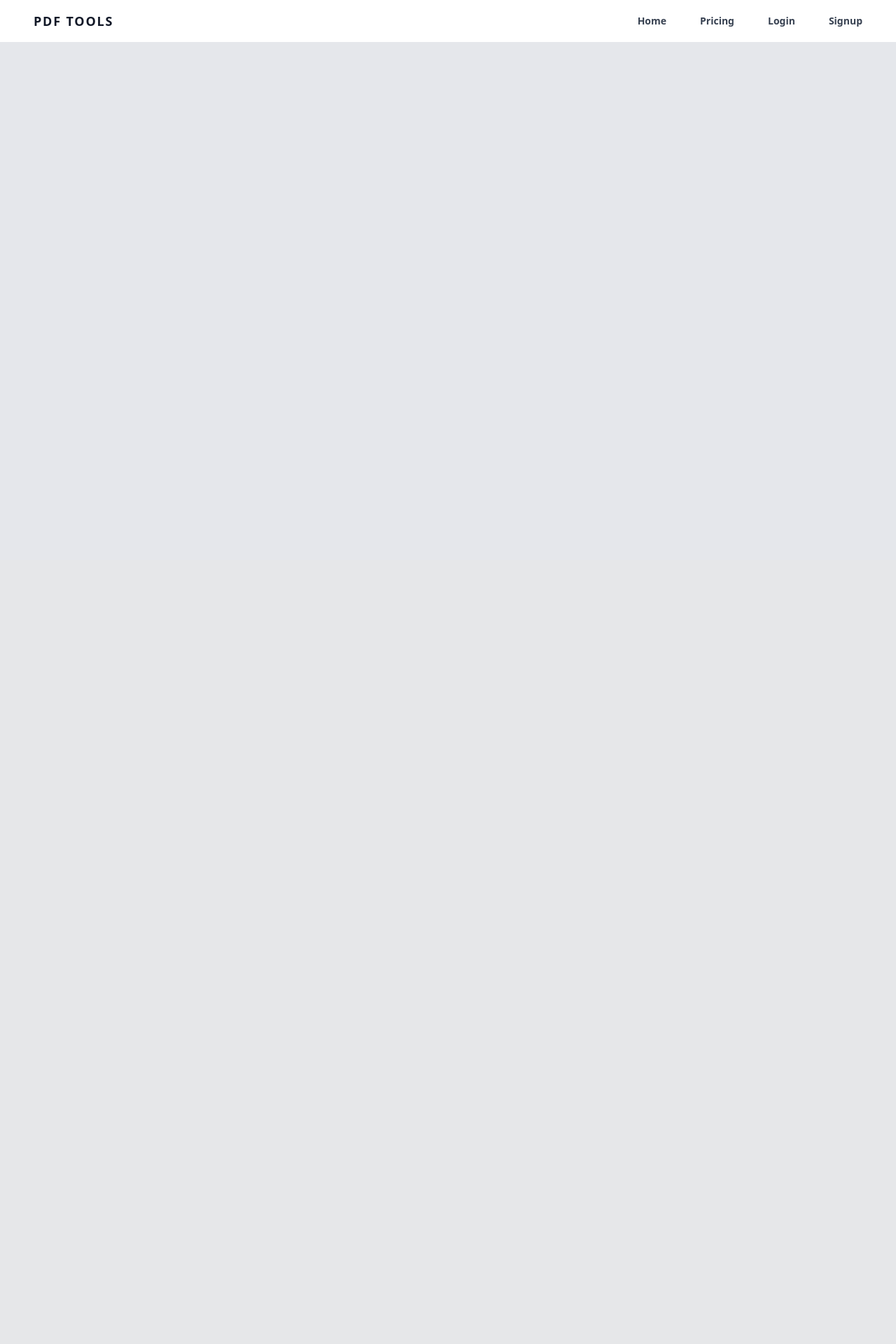
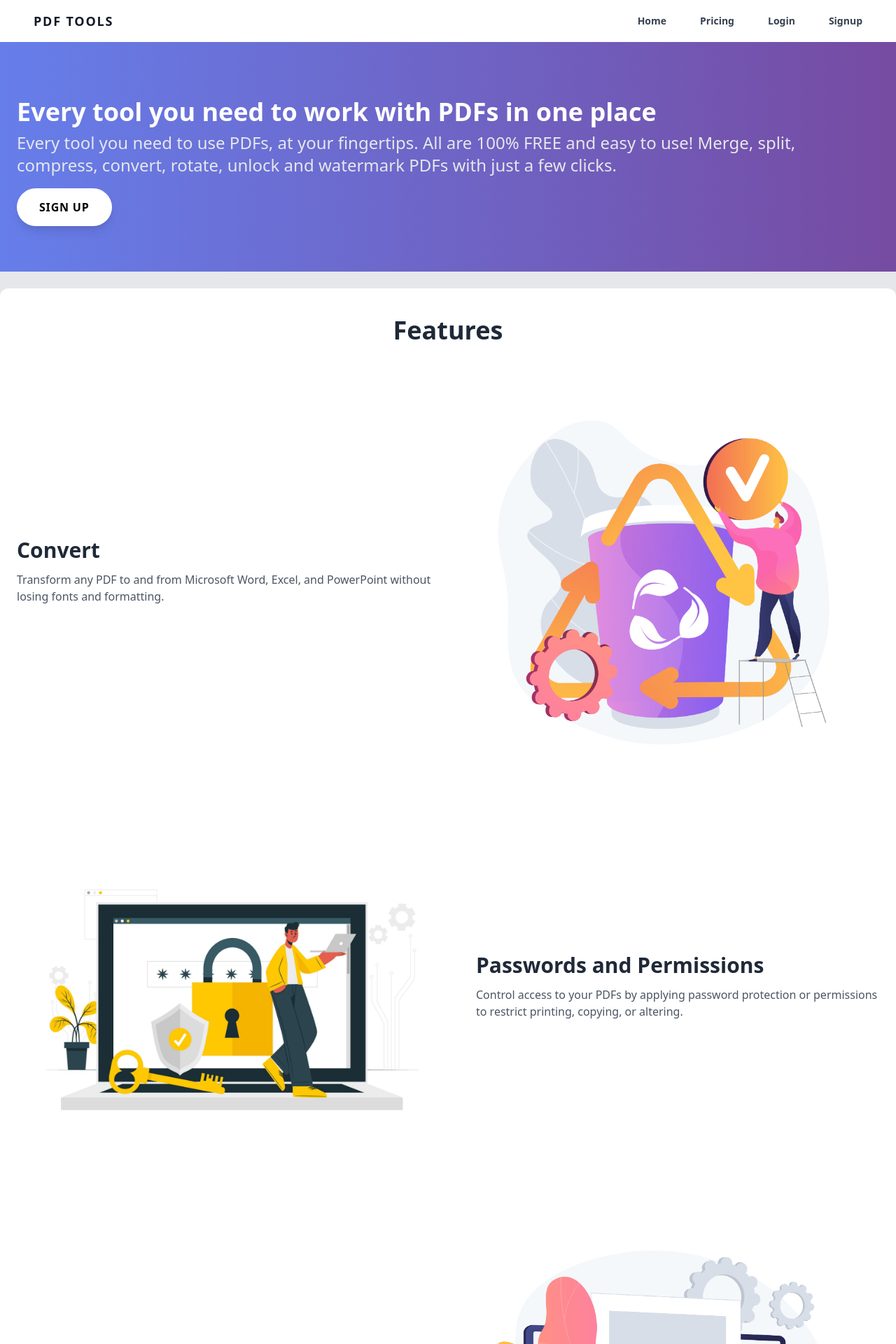
Before and after one commit to ysfesr/PDF-Tools, a Django app: page / in a window 1280 px wide. Shown: the top 1920 px of the page at 70% size. Before the commit the page ends 60 px from the top, so only its background shows below. Run offline with Django 3.2, Linux system fonts and the light colour scheme; some libraries are stand-ins or nearby versions.

Commit message:
add a landing page

```diff
--- a/core/urls.py
+++ b/core/urls.py
@@ -24,4 +24,4 @@ urlpatterns = [
     path('', include('pdf_tools.urls')),
 ]
 
-#+ static(settings.MEDIA_URL, document_root=settings.MEDIA_ROOT)
+urlpatterns += static(settings.MEDIA_URL, document_root=settings.MEDIA_ROOT)
--- a/pdf_tools/templates/base.html
+++ b/pdf_tools/templates/base.html
@@ -11,6 +11,7 @@
     {% include 'navbar.html' %}
 
     {% block content %}{% endblock content %}
+
     <script src="https://cdn.jsdelivr.net/gh/alpinejs/alpine@v2.x.x/dist/alpine.min.js" defer></script>
 </body>
 </html>
--- a/pdf_tools/templates/home.html
+++ b/pdf_tools/templates/home.html
@@ -1,4 +1,99 @@
 {% extends 'base.html' %}
+{% load static %}
 {% block content %}
+<!-- Hero -->
+<div class="py-20" style="background: linear-gradient(90deg, #667eea 0%, #764ba2 100%)">
+    <div class="container mx-auto px-6">
+    <h2 class="text-4xl font-bold mb-2 text-white">
+        Every tool you need to work with PDFs in one place
+    </h2>
+    <h3 class="text-2xl mb-8 text-gray-200">
+        Every tool you need to use PDFs, at your fingertips. All are 100% FREE and easy to use! Merge, split, compress, convert, rotate, unlock and watermark PDFs with just a few clicks.
+    </h3>
 
+    <a href='{% url 'signup' %}' class="bg-white font-bold rounded-full py-4 px-8 shadow-lg uppercase tracking-wider">
+        Sign up
+    </a>
+    </div>
+</div>
+
+<!-- Features -->
+<section class="container mx-auto px-6 p-10 bg-white my-6 rounded-xl shadow-xl">
+    <h2 class="text-4xl font-bold text-center text-gray-800 mb-8">
+    Features
+    </h2>
+    <div class="flex items-center flex-wrap mb-20">
+    <div class="w-full md:w-1/2">
+        <h4 class="text-3xl text-gray-800 font-bold mb-3">Convert</h4>
+        <p class="text-gray-600 mb-8">Transform any PDF to and from Microsoft Word, Excel, and PowerPoint without losing fonts and formatting.</p>
+    </div>
+    <div class="w-full md:w-1/2">
+        <img src="{% static 'img/1.jpg' %}" alt="Convert" />
+    </div>
+    </div>
+
+    <div class="flex items-center flex-wrap mb-20">
+    <div class="w-full md:w-1/2">
+        <img src="{% static 'img/2.jpg' %}" alt="Passwords and Permissions" />
+    </div>
+    <div class="w-full md:w-1/2 pl-10">
+        <h4 class="text-3xl text-gray-800 font-bold mb-3">Passwords and Permissions</h4>
+        <p class="text-gray-600 mb-8">Control access to your PDFs by applying password protection or permissions to restrict printing, copying, or altering.</p>
+    </div>
+    </div>
+
+    <div class="flex items-center flex-wrap mb-20">
+    <div class="w-full md:w-1/2">
+        <h4 class="text-3xl text-gray-800 font-bold mb-3">Merge & Compress</h4>
+        <p class="text-gray-600 mb-8">Shape your documents without losing their form</p>
+    </div>
+    <div class="w-full md:w-1/2">
+        <img src="{% static 'img/3.jpg' %}" alt="merge" />
+    </div>
+    </div>
+</section>
+
+<!-- Testimonials -->
+<section class="bg-gray-100">
+    <div class="container mx-auto px-6 py-20">
+    <h2 class="text-4xl font-bold text-center text-gray-800 mb-8">
+        Testimonials
+    </h2>
+    <div class="flex flex-wrap">
+        <div class="w-full md:w-1/3 px-2 mb-4">
+        <div class="bg-white rounded shadow py-2">
+            <p class="text-gray-800 text-base px-6 mb-5">Monitoring and tracking my health vitals anywhere I go and on any platform I use has never been easier.</p>
+            <p class="text-gray-500 text-xs md:text-sm px-6">John Doe</p>
+        </div>
+        </div>
+        <div class="w-full md:w-1/3 px-2 mb-4">
+        <div class="bg-white rounded shadow py-2">
+            <p class="text-gray-800 text-base px-6 mb-5">As an Athlete, this is the perfect product for me. I wear my Smart Health Monitoring Wristwatch everywhere i go, even in the bathroom since it's waterproof.</p>
+            <p class="text-gray-500 text-xs md:text-sm px-6">Jane Doe</p>
+        </div>
+        </div>
+        <div class="w-full md:w-1/3 px-2 mb-4">
+        <div class="bg-white rounded shadow py-2">
+            <p class="text-gray-800 text-base px-6 mb-5">I don't regret buying this wearble gadget. One of the best gadgets I own!.</p>
+            <p class="text-gray-500 text-xs md:text-sm px-6">James Doe</p>
+        </div>
+        </div>
+    </div>
+    </div>
+</section>
+
+<!-- CTA -->
+<section style="background-color: #667eea">
+    <div class="container mx-auto px-6 text-center py-20">
+        <h2 class="mb-6 text-4xl font-bold text-center text-white">
+            Get control over PDFs like never before.
+        </h2>
+        <h3 class="my-4 text-2xl text-white">
+            Get started with the best PDF software application today
+        </h3>
+        <a href='#' class="bg-white font-bold rounded-full mt-6 py-4 px-8 shadow-lg uppercase tracking-wider" >
+            Sign up
+        </a>
+    </div>
+</section>
 {% endblock content %}
--- a/requirements.txt
+++ b/requirements.txt
@@ -1,5 +1,9 @@
 asgiref==3.3.1
+beautifulsoup4==4.9.3
+crispy-tailwind==0.3.0
 Django==3.1.6
+django-crispy-forms==1.11.1
 PyPDF2==1.26.0
 pytz==2021.1
+soupsieve==2.2
 sqlparse==0.4.1
```
Also changed, not shown: README.md (added), db.sqlite3, static/img/1.jpg (added), static/img/2.jpg (added), static/img/3.jpg (added).
